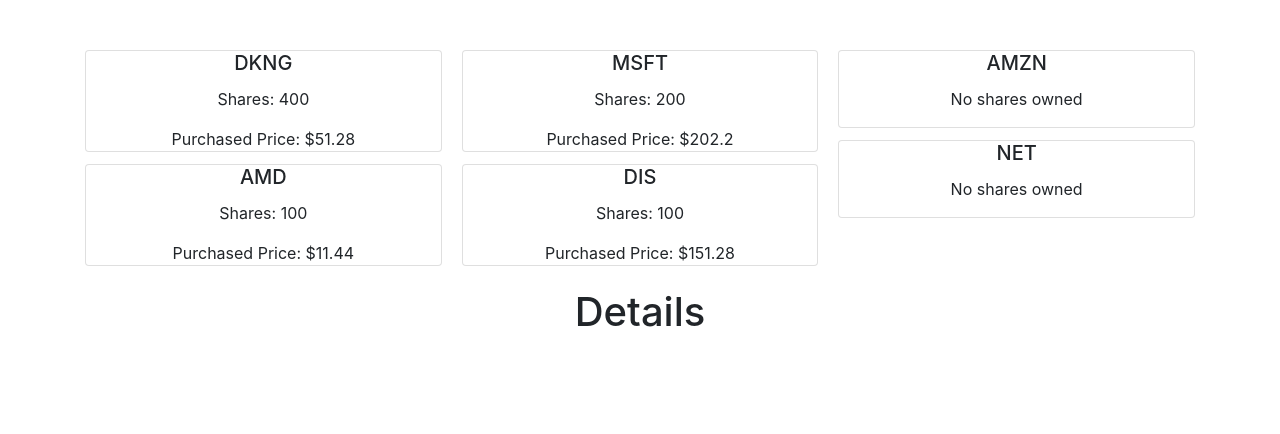
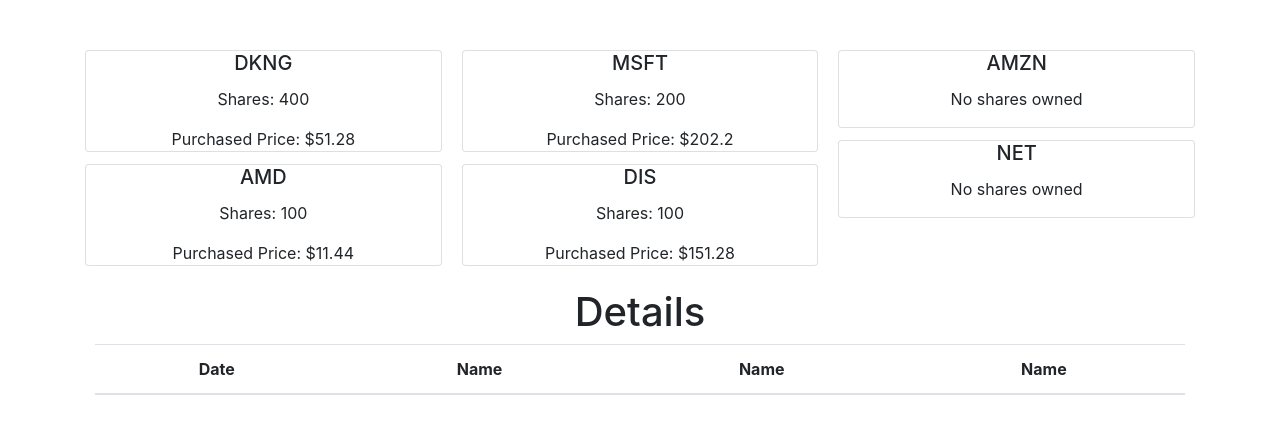
Before and after one commit to devchea/cc_calc, a React (Create React App) app: page / in a window 1280 px wide. Shown: the top 434 px of the page. Built offline with nearby package versions, Linux system fonts and the light colour scheme; data requests are answered from the project's data file.

Commit message:
"updates"

```diff
--- a/package.json
+++ b/package.json
@@ -16,7 +16,7 @@
     "react-scripts": "4.0.0"
   },
   "scripts": {
-    "start": "react-scripts start",
+    "start": "PORT=3001 react-scripts start",
     "build": "react-scripts build",
     "test": "react-scripts test",
     "eject": "react-scripts eject"
--- a/src/Dashboard.js
+++ b/src/Dashboard.js
@@ -24,6 +24,10 @@
     fetchStocks()
   },[])
 
+  const showDetails = (props) => {
+    setDetails(props)
+    console.log('details:',details);
+  };
 
   return (
     <div>
@@ -36,7 +40,10 @@
         <Container>
           <CardColumns className="cardColumn">
           <StockNameCard
-            stocks={stocks} />
+            stocks={stocks}
+            showDetails={showDetails}
+            />
+
           </CardColumns>
 
           <StockDetailsCard
--- a/src/StockDetailsCard.js
+++ b/src/StockDetailsCard.js
@@ -1,17 +1,24 @@
 import React from 'react'
+import Table from "react-bootstrap/Table";
 
 const StockDetailCard = (props) => {
-  console.log(props);
-
 
   return (
     <div className="App">
       <h1>Details</h1>
-      {
-        props.stocks.map((stockObj) => (
-          ``
-        ))
-      }
+      <Table>
+        <thead>
+          <tr>
+            <th>Date</th>
+            <th>Name</th>
+            <th>Name</th>
+            <th>Name</th>
+          </tr>
+          {
+
+          }
+        </thead>
+      </Table>
     </div>
   );
 }
--- a/src/StockNameCard.js
+++ b/src/StockNameCard.js
@@ -2,12 +2,12 @@
 import Card from "react-bootstrap/Card";
 
 const StockNameCard = (props) => {
+  const showDetails = props.showDetails
+  return (
 
-  return (
     <div>
-      {
-        props.stocks.map((stockObj) => (
-          <Card key={stockObj.name} className="card">
+      {props.stocks.map((stockObj) => (
+        <Card onClick={() => showDetails(stockObj)} key={stockObj.name} className="card">
           <Card.Title>{stockObj.name}</Card.Title>
           <Card.Text>
             {stockObj.sharesOwned
@@ -20,10 +20,9 @@
               : null}
           </Card.Text>
         </Card>
-        ))
-      }
+      ))}
     </div>
-  )
+  );
 
 }
 
```
Lines whose indentation alone changed are shown as unchanged.
